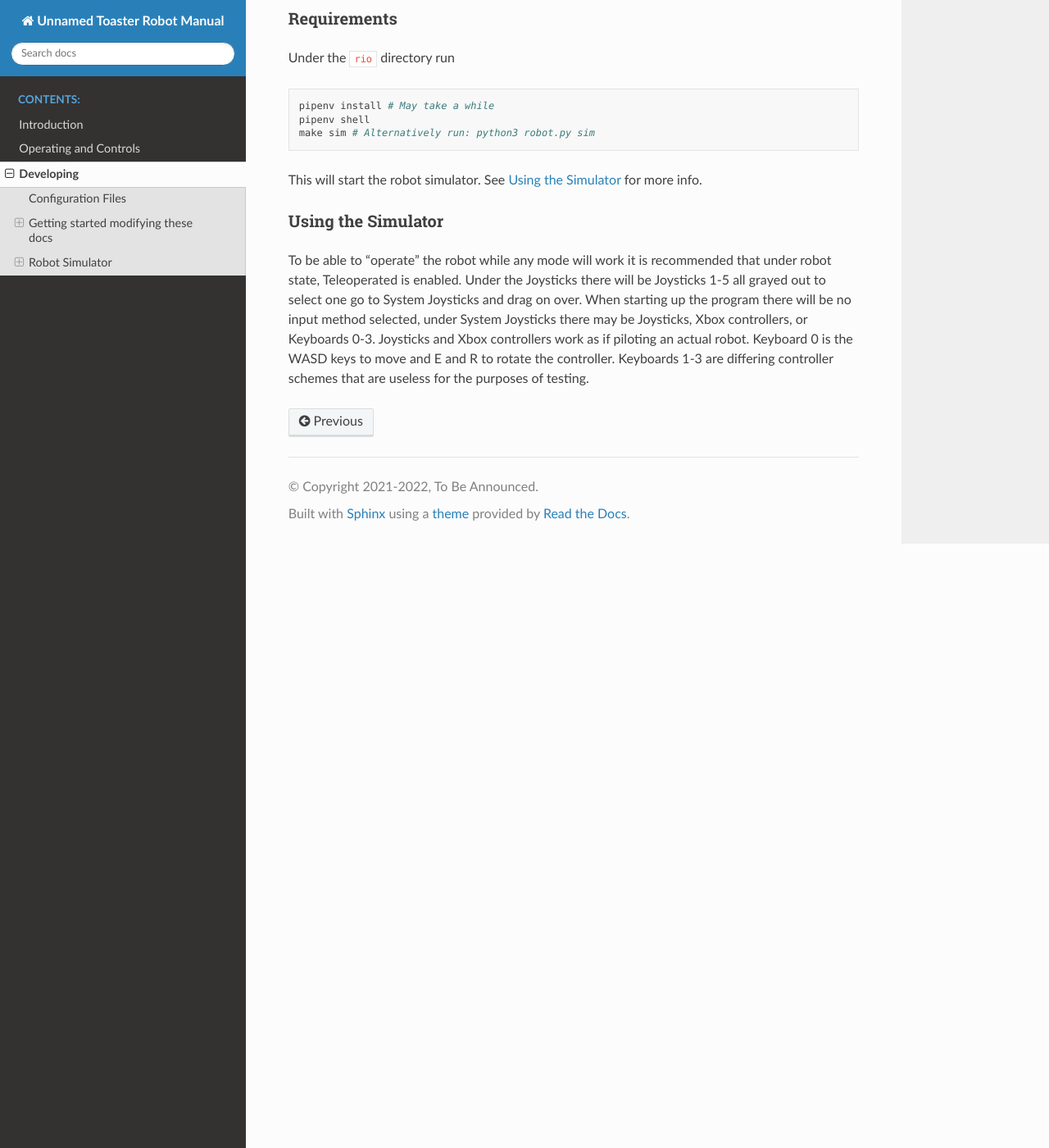
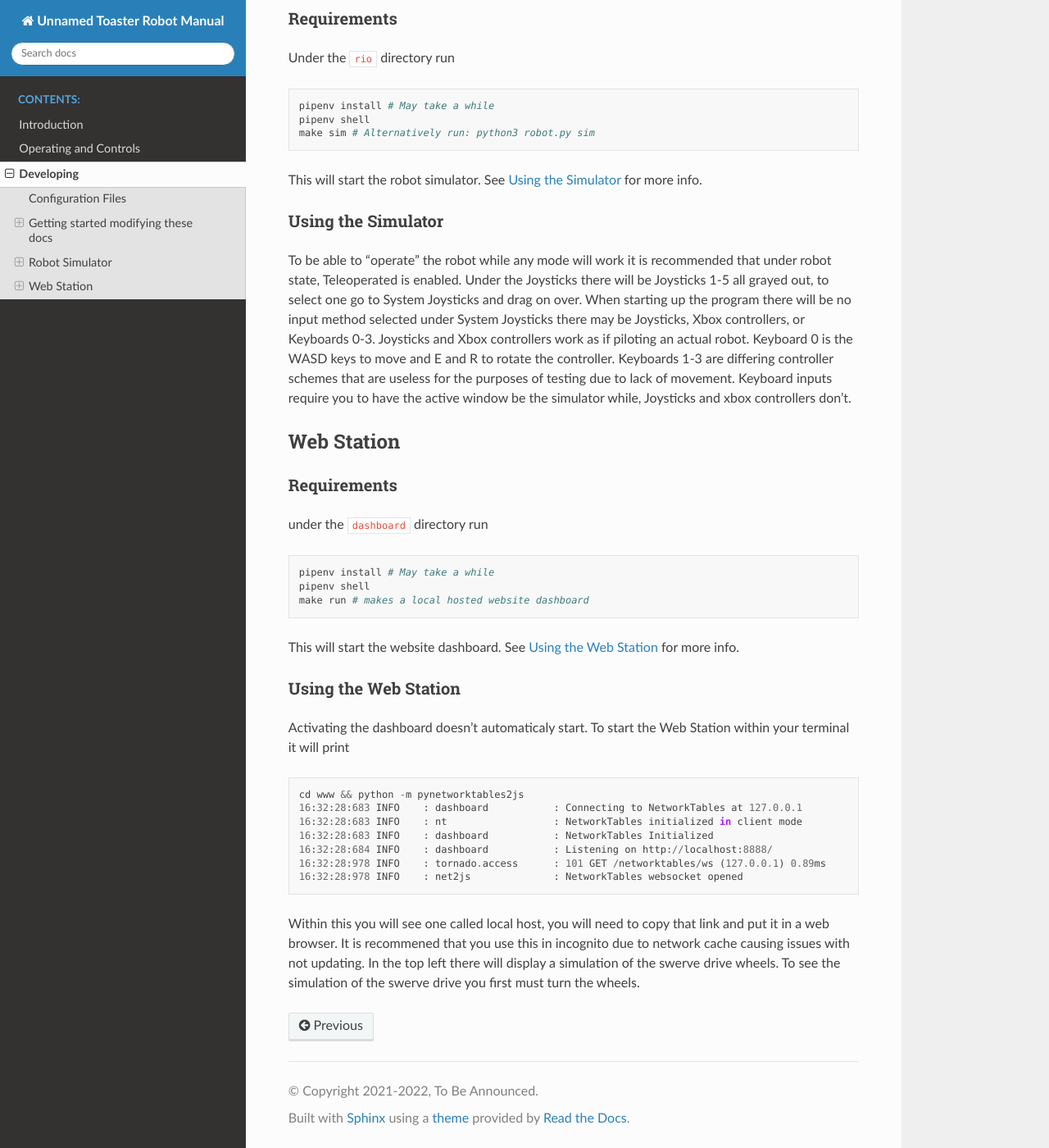
Before and after one commit to FRC-1721/1721-RapidReact, a Sphinx documentation site: the page built from docs/developing/developing.rst, in a window 1280 px wide and 1400 px high, scrolled down 1167 px. Shown: the whole window at 82% size. Built offline with Sphinx 7.4.7 and the Read the Docs theme 2.0.0, drawn with Linux system fonts in a browser that asks for light colours.

Commit message:
added Web Station and add more to using the simulator

```diff
--- a/docs/developing/developing.rst
+++ b/docs/developing/developing.rst
@@ -63,13 +63,49 @@ Under the ``rio`` directory run
 
 This will start the robot simulator. See :ref:`Using the Simulator` for more info.
 
-
 Using the Simulator
 -------------------
 
 To be able to "operate" the robot while any mode will work it is recommended that under robot state, Teleoperated is enabled.
-Under the Joysticks there will be Joysticks 1-5 all grayed out to select one go to System Joysticks and drag on over.
-When starting up the program there will be no input method selected, under System Joysticks there may be Joysticks, Xbox controllers, or Keyboards 0-3.
+Under the Joysticks there will be Joysticks 1-5 all grayed out, to select one go to System Joysticks and drag on over.
+When starting up the program there will be no input method selected under System Joysticks there may be Joysticks, Xbox controllers, or Keyboards 0-3.
 Joysticks and Xbox controllers work as if piloting an actual robot.
 Keyboard 0 is the WASD keys to move and E and R to rotate the controller.
-Keyboards 1-3 are differing controller schemes that are useless for the purposes of testing.
+Keyboards 1-3 are differing controller schemes that are useless for the purposes of testing due to lack of movement.
+Keyboard inputs require you to have the active window be the simulator while, Joysticks and xbox controllers don't.
+
+Web Station
+===========
+
+Requirements
+------------
+
+under the ``dashboard`` directory run
+
+.. code-block:: shell
+
+   pipenv install # May take a while
+   pipenv shell
+   make run # makes a local hosted website dashboard
+
+This will start the website dashboard. See :ref:`Using the Web Station` for more info.
+
+Using the Web Station
+---------------------
+
+Activating the dashboard doesn't automaticaly start. To start the Web Station within your terminal it will print
+
+.. code-block::
+
+   cd www && python -m pynetworktables2js
+   16:32:28:683 INFO    : dashboard           : Connecting to NetworkTables at 127.0.0.1
+   16:32:28:683 INFO    : nt                  : NetworkTables initialized in client mode
+   16:32:28:683 INFO    : dashboard           : NetworkTables Initialized
+   16:32:28:684 INFO    : dashboard           : Listening on http://localhost:8888/
+   16:32:28:978 INFO    : tornado.access      : 101 GET /networktables/ws (127.0.0.1) 0.89ms
+   16:32:28:978 INFO    : net2js              : NetworkTables websocket opened
+
+Within this you will see one called local host, you will need to copy that link and put it in a web browser.
+It is recommened that you use this in incognito due to network cache causing issues with not updating.
+In the top left there will display a simulation of the swerve drive wheels.
+To see the simulation of the swerve drive you first must turn the wheels.\
```
